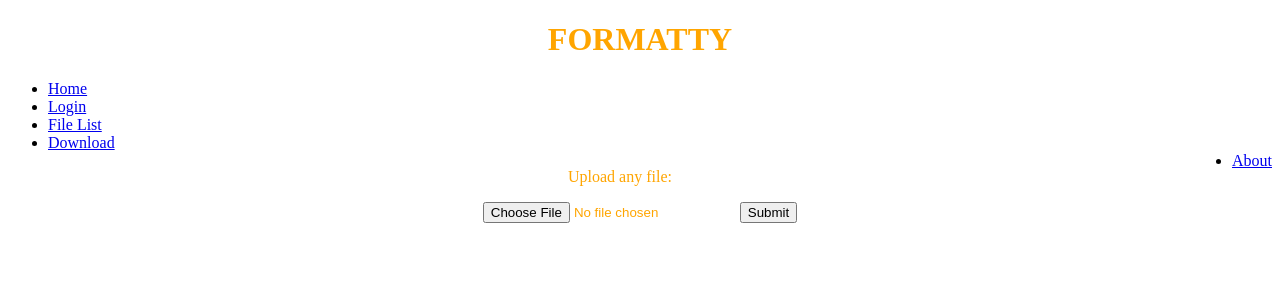
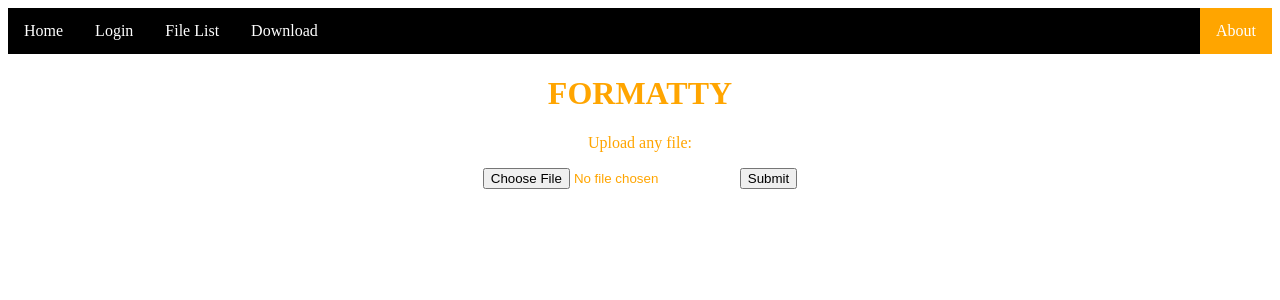
Before and after one commit to ferahy/Formatty---File-Converter-, a Flask app: template templates/upload.html in a window 1280 px wide. Shown: the top 300 px of the page. Run offline with Flask 2, Linux system fonts and the light colour scheme; the template is opened without the code that fills it, so the values that code supplies are empty.

Commit message:
Update upload.html

```diff
--- a/templates/upload.html
+++ b/templates/upload.html
@@ -1,19 +1,65 @@
 <!DOCTYPE html>
 
 <html>
+
+<ul>
+ <li><a href="/">Home</a></li>
+ <li><a href="/login">Login</a></li>
+ <li><a href="/file_list">File List</a></li>
+ <li><a href="/download">Download</a></li>
+  <li style="float:right"><a class="active" href="#about">About</a></li>
+</ul>
+
+<style>
+  h1{
+    color: orange;
+    display: flex;
+    justify-content: center;
+    text-align: center;
+  }
+  p{
+    color:orange;
+    display: flex;
+    justify-content: center;
+    text-align: center;
+
+  }
+  li{
+    float: left;
+  }
+  a{
+  display: block;
+  padding: 8px;
+  }
+  ul{
+    list-style-type: none;
+    margin: 0;
+    padding: 0;
+    overflow: hidden;
+    background-color: black;
+  }
+  li a {
+    display: block;
+    color: white;
+    text-align: center;
+    padding: 14px 16px;
+    text-decoration: none;
+  }
+
+  li a:hover:not(.active) {
+    background-color: orange;
+  }
+  .active {
+    background-color: orange;
+  }
+
+</style>
+
 <header>
   <h1 style="color:orange; text-align:center">
     FORMATTY
   </h1>
 </header>
-  <ul>
-    <li><a href="/">Home</a></li>
-    <li><a href="/login">Login</a></li>
-    <li><a href="/file_list">File List</a></li>
-    <li><a href="/download">Download</a></li>
-     <li style="float:right"><a class="active" href="#about">About</a></li>
-  </ul>
-
 <p style="color:orange; text-align:center">
     Upload any file:
 
```
